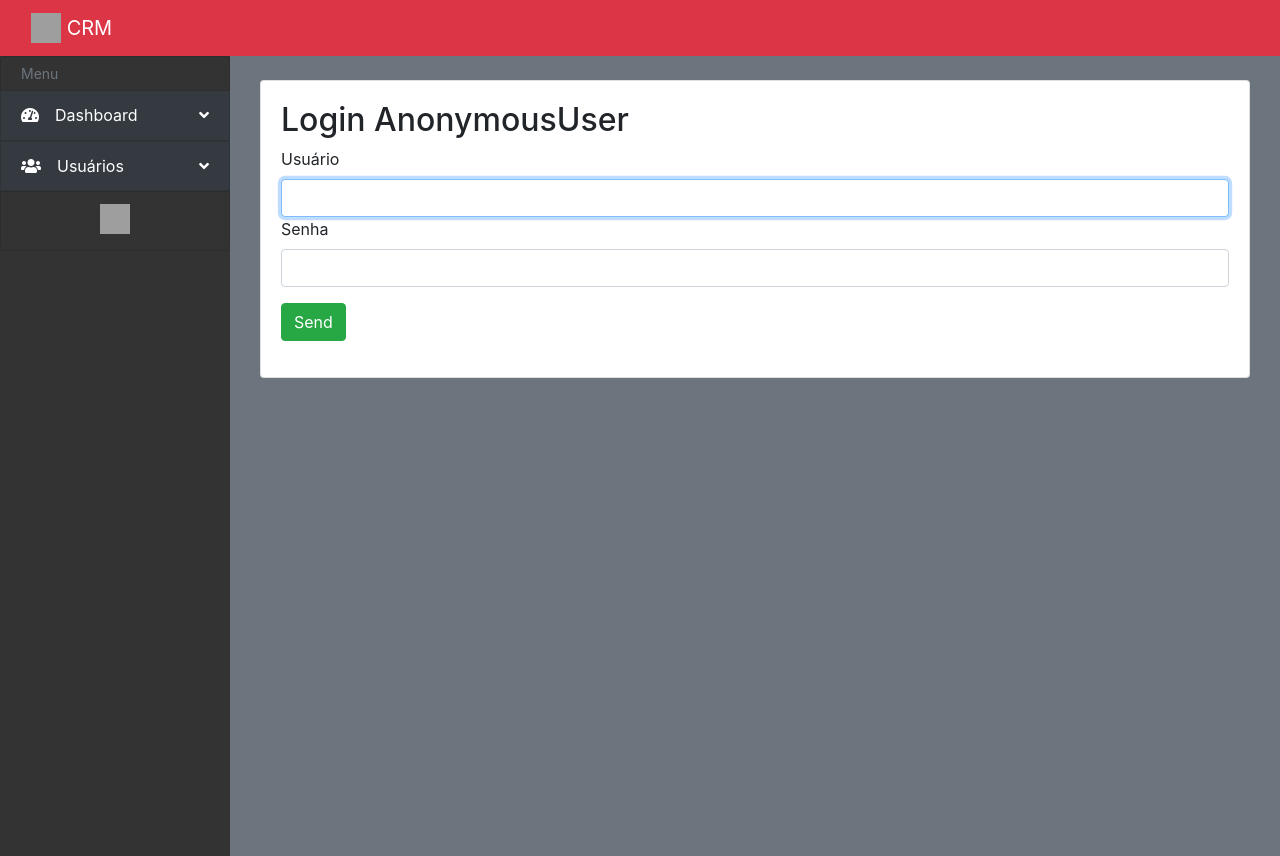
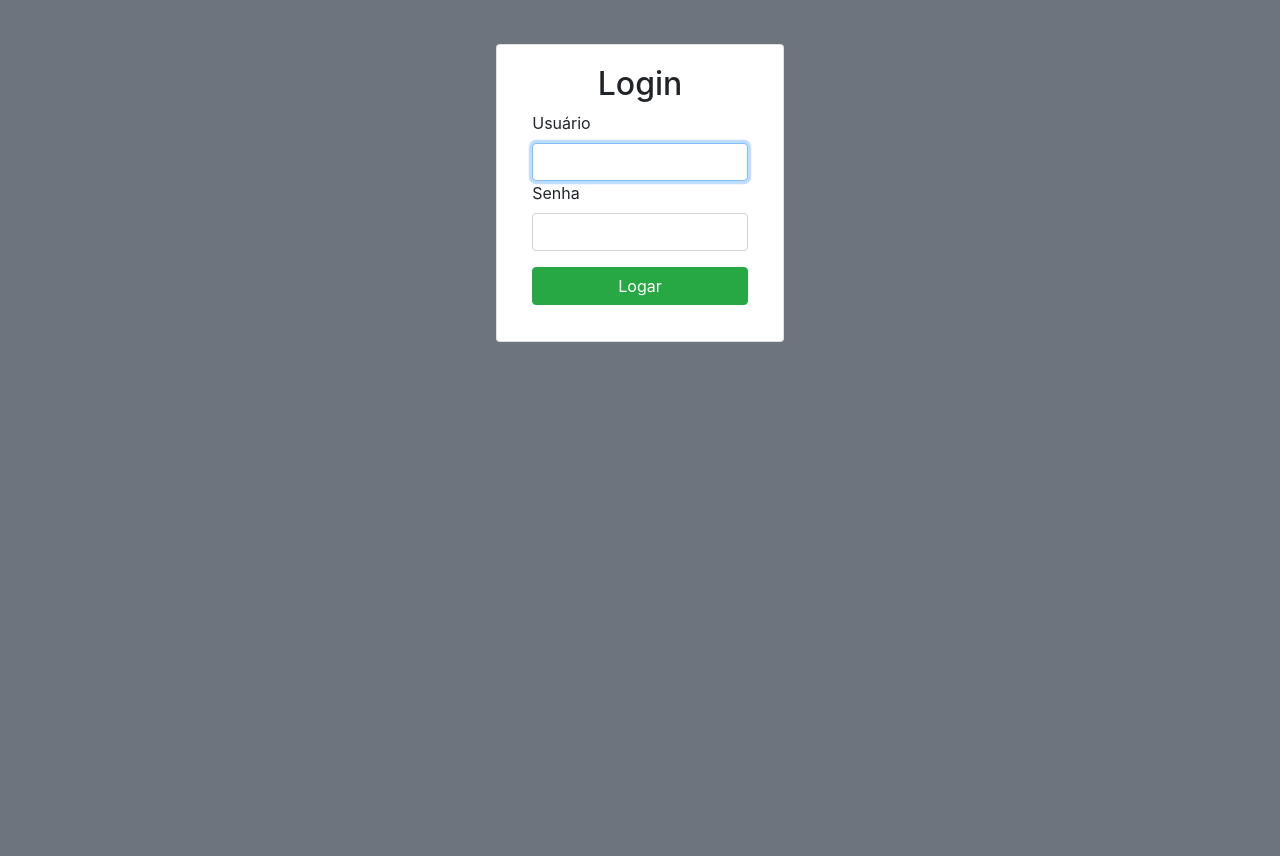
Before and after one commit to RicardoMelo2501/hobby_hub, a Django app: page /login/ in a window 1280 px wide. After the commit the page ends 342 px from the top, so only its background shows below. Run offline with Django 4.2, Linux system fonts and the light colour scheme; data comes from the database, SQL or seed files in the repository; some libraries are stand-ins or nearby versions; grey boxes are pictures that could not be loaded.

Commit message:
Corrigindo Tela de Login e Organizando Reaproveitamento de Códigos

```diff
--- /dev/null
+++ b/base/templates/alerts/general.html
@@ -0,0 +1,8 @@
+{% for message in messages %}
+    <div class="alert {{message.tags}} alert-dismissible fade show" role="alert">
+        {{ message }}
+        <button type="button" class="close" data-dismiss="alert" aria-label="Close">
+            <span aria-hidden="true">&times;</span>
+        </button>
+    </div>
+{% endfor %}
--- a/base/templates/base/header.html
+++ b/base/templates/base/header.html
@@ -20,95 +20,22 @@
     </title>
 
 </head>
-<body>
-    <!-- Bootstrap NavBar -->
-    <nav class="navbar navbar-expand-md navbar-dark bg-danger">
-        <div class="col-12 d-flex align-items-center justify-content-between">
+<body class="bg-secondary">
+        {% comment %} Optional Nav Bar {% endcomment %}
+        {%block 'navbar'%}
 
-            <!-- LOGOTIPO -->
-            <a class="navbar-brand" href="#">
-                <img src="https://v4-alpha.getbootstrap.com/assets/brand/bootstrap-solid.svg" width="30" height="30" class="d-inline-block align-top" alt="">
-                <span class="menu-collapsed">CRM</span>
-            </a>
-
-            <!-- Botões Canto Superior Direito -->
-            <div>
-                {% if user.is_authenticated %}
-                        <a class=" btn btn-warning btn-sm" href="{% url 'home:logout' %}">Sair<i class="fas fa-sign-out-alt ml-2"></i></a>
-                {% endif %}
-
-                {% if user.is_superuser %}
-                    <!-- Abrir Admin New tab-->
-                    <a class=" btn btn-primary btn-sm" href="{% url 'admin:index' %}" target="_blank"><i class="fas fa-wrench mr-2"></i>Admin</a>
-                {% endif %}
-
-            </div>
-
-        </div>
-    </nav>
-    <!-- NavBar END -->
-
-    <!-- Bootstrap row -->
-    <div class="row" id="body-row">
-        <!-- Sidebar -->
-        <div id="sidebar-container" class="sidebar-expanded d-none d-md-block"><!-- d-* hiddens the Sidebar in smaller devices. Its itens can be kept on the Navbar 'Menu' -->
-            <!-- Bootstrap List Group -->
-            <ul class="list-group">
-                <!-- Separator with title -->
-                <li class="list-group-item sidebar-separator-title text-muted d-flex align-items-center menu-collapsed">
-                    <small>Menu</small>
-                </li>
-                <!-- /END Separator -->
-                <!-- Menu with submenu -->
-                {% for menu in menus %}
-                    <a href="#submenu{{ menu.id }}" data-toggle="collapse" aria-expanded="false" class="bg-dark list-group-item list-group-item-action flex-column align-items-start">
-                        <div class="d-flex w-100 justify-content-start align-items-center">
-                            <span class="{{ menu.font_awesome_icon }} mr-3"></span>
-                            <span class="menu-collapsed">{{ menu.text }}</span>
-                            <span class="submenu-icon ml-auto"></span>
-                        </div>
-                    </a>
-
-                    <div id='submenu{{ menu.id }}' class="collapse sidebar-submenu">
-                    {% for submenu in sub_menus %}
-                        {% if submenu.parent_menu_id == menu.id %}
-                        <a href="{% url submenu.url_or_path %}" class="list-group-item list-group-item-action bg-dark text-white">
-                                <i class="{{ submenu.font_awesome_icon }} mr-1" aria-hidden="true"></i>
-                                <span class="menu-collapsed">{{ submenu.text }}</span>
-                            </a>
-                        {% endif %}
-                    {% endfor %}
-                    </div>
-                {% endfor %}
-
-                <!-- Logo -->
-                <li class="list-group-item logo-separator d-flex justify-content-center">
-                    <img src='https://v4-alpha.getbootstrap.com/assets/brand/bootstrap-solid.svg' width="30" height="30" />
-                </li>
-            </ul><!-- List Group END-->
-        </div><!-- sidebar-container END -->
+        {%endblock%}
 
         <!-- MAIN -->
-        <div class="col bg-secondary" style="">
-
+        <div class="col" style="">
             <div class="container-fluid mt-4">
-                <div class="card" style="padding: 20px;">
-
-                    {% for message in messages %}
-                        <div class="alert {{message.tags}} alert-dismissible fade show" role="alert">
-                            {{ message }}
-                        <button type="button" class="close" data-dismiss="alert" aria-label="Close">
-                            <span aria-hidden="true">&times;</span>
-                        </button>
-                        </div>
-                    {% endfor %}
+                <div style="padding: 20px;">
 
                     {%block 'conteudo'%}
 
                     {%endblock%}
                 </div>
             </div>
-
         </div>
         <!-- Main Col END -->
 
--- a/base/templates/user/_user-form.html
+++ b/base/templates/user/_user-form.html
@@ -12,8 +12,8 @@ method="POST"
       {{ field }}
       {{ field.errors }}
 
-      {% if form.non_field_errors %}
-        <div class="form-content">
+      {% if form.non_field_errors and field.id_for_label != 'id_password' %}
+        <div class="form-content pt-4">
           <div class="form-group">
             <div class="message error">
               {{ form.non_field_errors }}
@@ -25,14 +25,13 @@ method="POST"
       {% if field.help_text %}
         <p class="help-text">{{ field.help_text }}</p>
       {% endif %}
-    </>
   {% endfor %}
 </div>
 
 
 <div class="form-content">
   <div class="form-group">
-    <button class="btn btn-success" type="submit">Send</button>
+    <button class="btn btn-success btn-block" type="submit">Logar</button>
   </div>
 </div>
 
--- a/base/templates/user/login.html
+++ b/base/templates/user/login.html
@@ -1,10 +1,16 @@
 {%extends 'base/header.html'%}
 
 {% block 'conteudo' %}
-  <div class="form-wrapper">
 
-    <h2>Login {{ user }}</h2>
+<div class="col-12 d-flex justify-content-center">
+  <div class="col-3 card ">
+    <div class="card-body form-wrapper">
 
+      <div class="text-center">
+        <h2>Login</h2>
+      </div>
+
+      {% include 'alerts/general.html' %}
         {% if user.is_authenticated %}
           <p>
             Você fez login como {{ user.username }}.
@@ -15,4 +21,6 @@
           {% include 'user/_user-form.html' %}
         {% endif %}
     </div>
+  </div>
+</div>
 {% endblock 'conteudo' %}
--- a/home/urls.py
+++ b/home/urls.py
@@ -11,4 +11,5 @@ urlpatterns = [
     path('register/', user_view.register, name='register'),
     path('list/', user_view.index, name='list'),
     path('edit/<int:pk>/', user_view.update, name='edit'),
+    path('default/', home_view.default_page, name='defalt_page'),
 ]
```
Also changed, not shown: base/templates/default_pages/index.html (added, +24 -0 lines), base/templates/home/index.html (+14 -22 lines), base/templates/navbar/navbar.html (added, +67 -0 lines), base/templates/user/list.html (+24 -1 lines), home/views/home_view.py (+12 -0 lines). Lines whose indentation alone changed are shown as unchanged.
